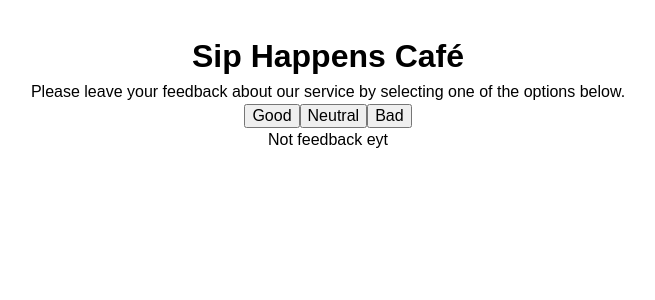
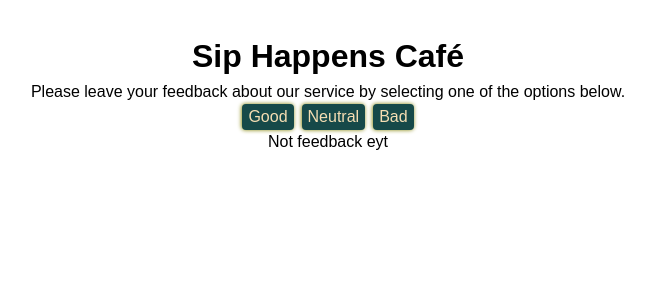
Before and after one commit to NovichokUA/goit-react-hw-02, a React (Vite) app: page / in a window 1280 px wide. Shown: the top 300 px of the page, without its empty margins (312-967 px from the left). Built offline with nearby package versions, Linux system fonts and the light colour scheme.

Commit message:
add css btn

```diff
--- a/src/App.jsx
+++ b/src/App.jsx
@@ -1,18 +1,23 @@
-import { useState } from "react";
+import { useState, useEffect } from "react";
 import { Feedback } from "./components/Feedback/Feedback";
 import { Options } from "./components/Options/Options";
 import { Notification } from "./components/Notification/Notification";
 
 import "./App.css";
 
+const state = {
+  good: 0,
+  neutral: 0,
+  bad: 0,
+};
+
+const getSavedValue = () => {
+  const savedValue = window.localStorage.getItem("my-key");
+  return savedValue !== null ? JSON.parse(savedValue) : state;
+};
+
 export function App() {
-  const state = {
-    good: 0,
-    neutral: 0,
-    bad: 0,
-  };
-
-  const [value, setValue] = useState(state);
+  const [value, setValue] = useState(getSavedValue);
 
   const updateFeedback = (feedbackType) => {
     setValue({
@@ -21,15 +26,18 @@ export function App() {
     });
   };
 
+  useEffect(() => {
+    window.localStorage.setItem("my-key", JSON.stringify(value));
+  }, [value]);
+
   const resetFeedback = () => {
-    setValue({ state });
+    setValue({ ...state });
   };
 
   const totalFeedback = value.good + value.neutral + value.bad;
 
   const positivFeedback =
     Math.round(((value.good + value.neutral) / totalFeedback) * 100) || 0;
-  // console.log(positivFeedback);
 
   return (
     <>
--- a/src/components/Options/Options.jsx
+++ b/src/components/Options/Options.jsx
@@ -1,10 +1,22 @@
+import css from "./Options.module.css";
+
 export const Options = ({ onUpdate, totalFeedback, reset }) => {
   return (
-    <div>
-      <button onClick={() => onUpdate("good")}>Good</button>
-      <button onClick={() => onUpdate("neutral")}>Neutral</button>
-      <button onClick={() => onUpdate("bad")}>Bad</button>
-      {totalFeedback > 0 && <button onClick={reset}>Reset</button>}
+    <div className={css.container}>
+      <button className={css.btn} onClick={() => onUpdate("good")}>
+        Good
+      </button>
+      <button className={css.btn} onClick={() => onUpdate("neutral")}>
+        Neutral
+      </button>
+      <button className={css.btn} onClick={() => onUpdate("bad")}>
+        Bad
+      </button>
+      {totalFeedback > 0 && (
+        <button className={css.btn} onClick={reset}>
+          Reset
+        </button>
+      )}
     </div>
   );
 };
--- /dev/null
+++ b/src/components/Options/Options.module.css
@@ -0,0 +1,30 @@
+.container {
+    display: flex;
+    justify-content: center;
+    gap: 8px;
+}
+
+.btn {
+    padding: 4px 6px;
+    color: wheat;
+    background-color: rgb(22, 73, 73);
+    border: none;
+    border-radius: 4px;
+    box-shadow: -0.5px 0 4px olive;
+}
+
+.btn:hover {
+    background-color: rgb(8, 24, 24)d;
+    transition: 0.4s;
+}
+
+.btn:focus {
+    outline-color: transparent;
+    outline-style: solid;
+    box-shadow: 0 0 0 1px rgb(92, 92, 0);
+    transition: 0.4s;
+}
+
+.btn:active {
+    background-color: #906e09;
+}
```
